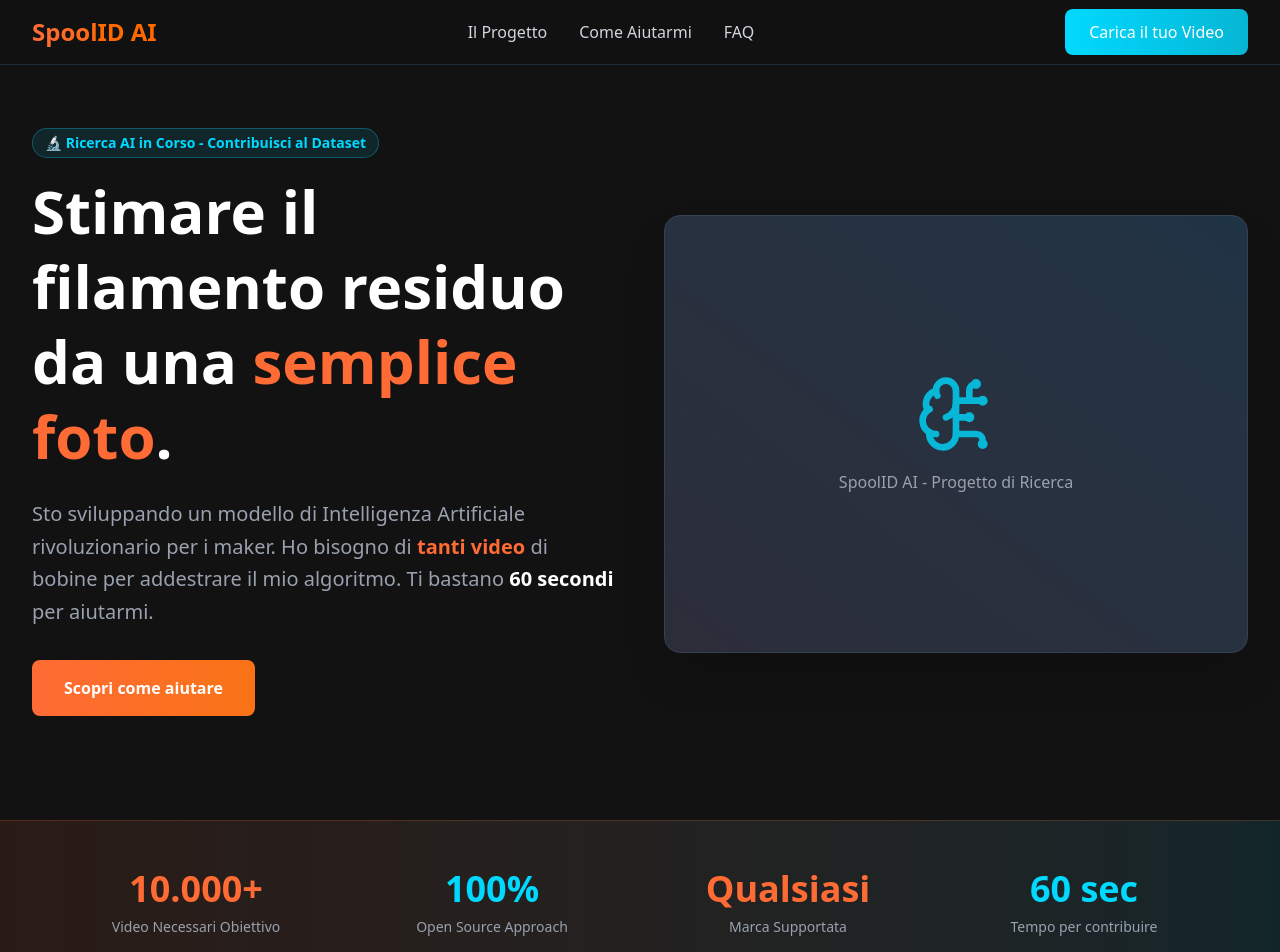
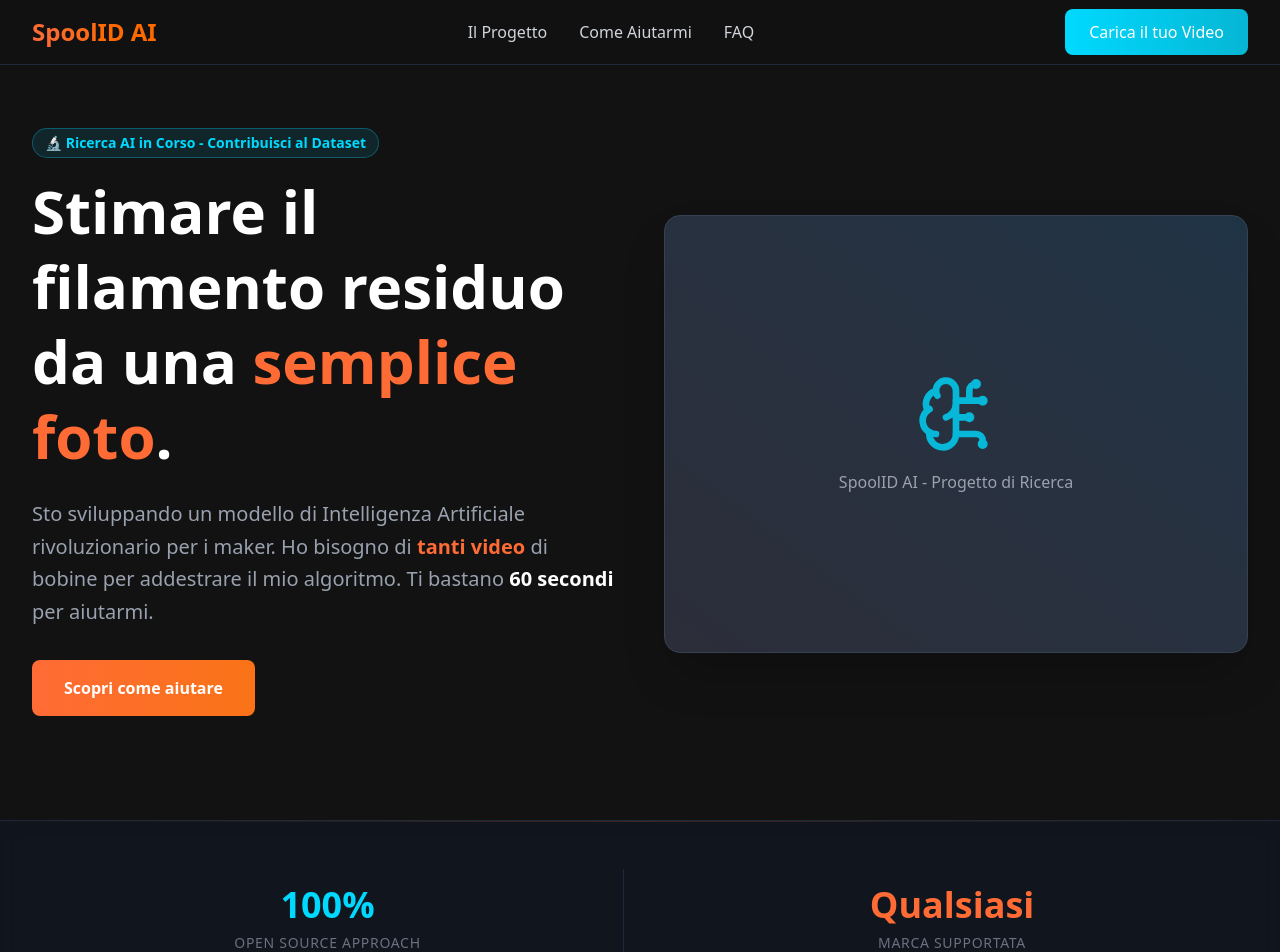
Before and after one commit to antoxth/spoolid-landing, a React (Vite) app: page / in a window 1280 px wide. Shown: the top 952 px of the page. Built offline with nearby package versions, Linux system fonts and the light colour scheme.

Commit message:
fix: remove 10k video goal metric

```diff
--- /dev/null
+++ b/SpoolID_Google_Apps_Script.js
@@ -0,0 +1,113 @@
+/**
+ * SPOOLID BACKEND API
+ *
+ * Questo script serve per ricevere upload di video e iscrizioni alla newsletter
+ * direttamente dalla landing page di SpoolID, aggirando il login obbligatorio di Google Forms.
+ */
+
+// ==========================================
+// 🔴 CONFIGURAZIONE INIZIALE OBBLIGATORIA 🔴
+// ==========================================
+
+// 1. Crea una cartella nel tuo Google Drive dove verranno salvati i video.
+// 2. Apri la cartella e copia l'ID dall'URL.
+// Es: Se l'URL è https://drive.google.com/drive/folders/1aBcDeFgHiJkLmNoPqrStUvWxYz_12345
+// L'ID è: 1aBcDeFgHiJkLmNoPqrStUvWxYz_12345
+const FOLDER_ID = "INSERISCI_QUI_L_ID_DELLA_CARTELLA_DRIVE";
+
+// 1. Crea un nuovo Foglio di lavoro su Google Sheets o usane uno esistente.
+// 2. Copia l'ID dall'URL.
+// Es: Se l'URL è https://docs.google.com/spreadsheets/d/1XyZ_aBcDeFgHiJkLmNoPqrStUvWxYz_12345/edit
+// L'ID è: 1XyZ_aBcDeFgHiJkLmNoPqrStUvWxYz_12345
+const SPREADSHEET_ID = "INSERISCI_QUI_L_ID_DEL_FOGLIO_GOOGLE";
+
+// ==========================================
+// ⚙️ CODICE DI SISTEMA (Non Modificare) ⚙️
+// ==========================================
+
+// Gestisce le richieste pre-flight del browser (CORS)
+function doOptions(e) {
+    return ContentService.createTextOutput("")
+        .setMimeType(ContentService.MimeType.TEXT)
+        .setHeader("Access-Control-Allow-Origin", "*")
+        .setHeader("Access-Control-Allow-Methods", "POST")
+        .setHeader("Access-Control-Allow-Headers", "Content-Type");
+}
+
+// Riceve la richiesta effettiva dalla landing page
+function doPost(e) {
+    try {
+        // Il sito web invia i dati come stringa JSON
+        var payload;
+        try {
+            payload = JSON.parse(e.postData.contents);
+        } catch (parseError) {
+            return respondError("I dati inviati non sono nel formato JSON corretto.");
+        }
+
+        var action = payload.action;
+
+        // AZIONE 1: Iscrizione Newsletter
+        if (action === "newsletter") {
+            var email = payload.email;
+            if (!email) return respondError("Email mancante.");
+
+            if (SPREADSHEET_ID === "INSERISCI_QUI_L_ID_DEL_FOGLIO_GOOGLE") {
+                return respondError("ATTENZIONE: Devi inserire il tuo SPREADSHEET_ID nello script su Google!");
+            }
+
+            var sheet = SpreadsheetApp.openById(SPREADSHEET_ID).getSheets()[0];
+            // Aggiunge una riga con la data corrente e l'email
+            sheet.appendRow([new Date(), email]);
+
+            return respondSuccess("Email salvata con successo.");
+        }
+
+        // AZIONE 2: Upload Video
+        else if (action === "upload_video") {
+            var fileData = payload.fileData; // Il video in formato Base64
+            var fileName = payload.fileName || ("SpoolVideo_" + new Date().getTime() + ".mp4");
+            var mimeType = payload.mimeType || "video/mp4";
+
+            if (!fileData) return respondError("Nessun frammento video ricevuto.");
+            if (FOLDER_ID === "INSERISCI_QUI_L_ID_DELLA_CARTELLA_DRIVE") {
+                return respondError("ATTENZIONE: Devi inserire il tuo FOLDER_ID nello script su Google!");
+            }
+
+            var folder = DriveApp.getFolderById(FOLDER_ID);
+
+            // Decodifica il video dal fomato web Base64 a file binario e lo salva su Drive
+            var decodedFile = Utilities.base64Decode(fileData.split(',')[1] || fileData);
+            var blob = Utilities.newBlob(decodedFile, mimeType, fileName);
+            var file = folder.createFile(blob);
+
+            return respondSuccess({
+                message: "Video caricato con successo sul Drive",
+                fileUrl: file.getUrl()
+            });
+        }
+
+        // Azione sconosciuta
+        else {
+            return respondError("Azione non supportata (" + action + ")");
+        }
+
+    } catch (error) {
+        // Raccoglie errori generici (es. permessi)
+        return respondError(error.toString());
+    }
+}
+
+// Helper per confezionare le risposte di successo
+function respondSuccess(data) {
+    var response = { status: "success", data: data };
+    return ContentService.createTextOutput(JSON.stringify(response))
+        .setMimeType(ContentService.MimeType.JSON);
+}
+
+// Helper per confezionare le risposte di errore
+function respondError(errorMessage) {
+    var response = { status: "error", message: errorMessage };
+    return ContentService.createTextOutput(JSON.stringify(response))
+        .setMimeType(ContentService.MimeType.JSON);
+}
--- a/src/App.jsx
+++ b/src/App.jsx
@@ -194,25 +194,18 @@ function App() {
         </div>
       </section>
 
-      {/* Stats Bar */}
-      <section className="py-12 px-4 bg-gradient-to-r from-brand-orange/10 to-brand-blue/10 border-y border-brand-orange/20">
-        <div className="max-w-6xl mx-auto">
-          <div className="grid grid-cols-2 md:grid-cols-4 gap-8 text-center">
-            <div>
-              <div className="text-4xl font-bold text-brand-orange mb-2">10.000+</div>
-              <div className="text-sm text-gray-400">Video Necessari Obiettivo</div>
+      {/* Stats Section */}
+      <section className="border-y border-gray-800 bg-gray-900/50 backdrop-blur-sm relative py-12">
+        <div className="absolute top-0 left-0 right-0 h-px bg-gradient-to-r from-transparent via-brand-orange to-transparent opacity-20"></div>
+        <div className="max-w-7xl mx-auto px-4 sm:px-6 lg:px-8">
+          <div className="grid grid-cols-1 md:grid-cols-2 gap-8 text-center divide-y md:divide-y-0 md:divide-x divide-gray-800">
+            <div className="py-4">
+              <div className="text-4xl font-bold text-brand-blue mb-2">100%</div>
+              <div className="text-sm tracking-wider uppercase text-gray-500">Open Source Approach</div>
             </div>
-            <div>
-              <div className="text-4xl font-bold text-brand-blue mb-2">100%</div>
-              <div className="text-sm text-gray-400">Open Source Approach</div>
-            </div>
-            <div>
+            <div className="py-4">
               <div className="text-4xl font-bold text-brand-orange mb-2">Qualsiasi</div>
-              <div className="text-sm text-gray-400">Marca Supportata</div>
-            </div>
-            <div>
-              <div className="text-4xl font-bold text-brand-blue mb-2">60 sec</div>
-              <div className="text-sm text-gray-400">Tempo per contribuire</div>
+              <div className="text-sm tracking-wider uppercase text-gray-500">Marca Supportata</div>
             </div>
           </div>
         </div>
```
